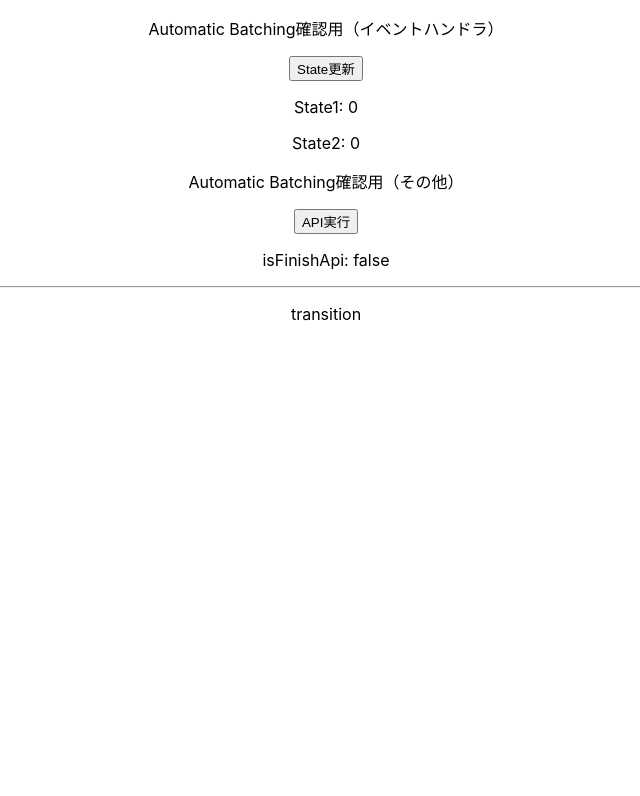
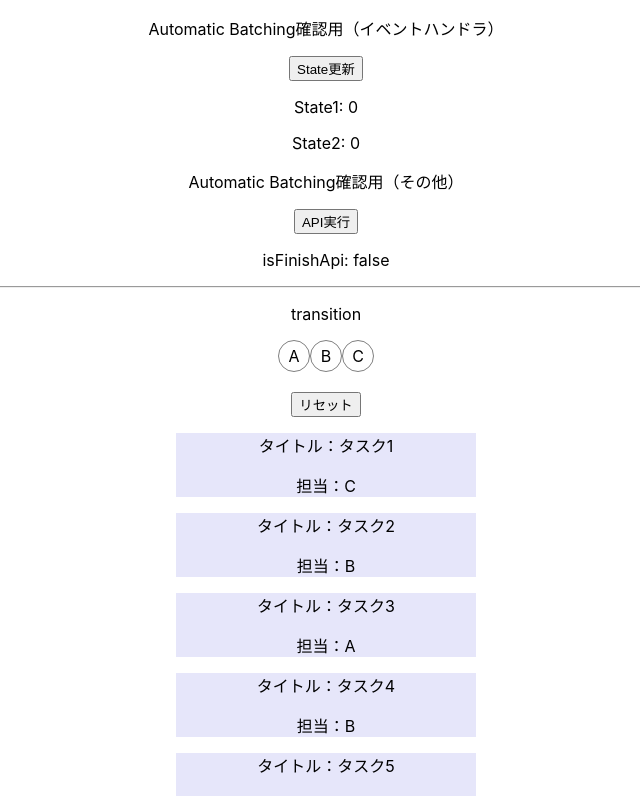
Before and after one commit to go5010/React_v18, a React (Create React App) app: page / in a window 1280 px wide. Shown: the top 796 px of the page, without its empty margins (314-954 px from the left). Built offline with nearby package versions, Linux system fonts and the light colour scheme.

Commit message:
part15完了

```diff
--- /dev/null
+++ b/src/components/Avatar.tsx
@@ -0,0 +1,28 @@
+import { ReactNode } from "react";
+
+type Props = {
+  children: ReactNode;
+  isSelected?: boolean;
+  onClick: (assignee: string) => void;
+};
+
+export const Avatar = ({ children, isSelected = false, onClick }: Props) => {
+  const border = isSelected ? "3px solid orange" : "1px solid gray";
+
+  return (
+    <div
+      style={{
+        width: "30px",
+        height: "30px",
+        border,
+        borderRadius: "50%",
+        textAlign: "center",
+        lineHeight: "30px",
+        userSelect: "none",
+      }}
+      onClick={() => onClick(`${children}`)}
+    >
+      {children}
+    </div>
+  );
+};
--- a/src/components/Transition.tsx
+++ b/src/components/Transition.tsx
@@ -1,3 +1,6 @@
+import { useState } from "react";
+import { Avatar } from "./Avatar";
+
 type Task = {
   id: number;
   title: string;
@@ -11,7 +14,7 @@
 };
 
 const generateDummyTasks = (): Task[] => {
-  return Array(10000)
+  return Array(1000)
     .fill("")
     .map((_, index) => {
       const addedIndex = index + 1;
@@ -29,12 +32,55 @@
 };
 
 const tasks = generateDummyTasks();
-console.log(tasks);
+
+const filteringAssignee = (assignee: string) => {
+  if (assignee === "") return tasks;
+  return tasks.filter((task) => task.assignee === assignee);
+};
 
 export const Transition = () => {
+  const [selectedAssignee, setSelectedAssignee] = useState<string>("");
+  const [taskList, setTaskList] = useState<Task[]>(tasks);
+
+  const onClickAssignee = (assignee: string) => {
+    setSelectedAssignee(assignee);
+    setTaskList(filteringAssignee(assignee));
+  };
+
   return (
     <div>
       <p>transition</p>
+      <div style={{ display: "flex", justifyContent: "center" }}>
+        <Avatar
+          isSelected={selectedAssignee === member.a}
+          onClick={onClickAssignee}
+        >
+          {member.a}
+        </Avatar>
+        <Avatar
+          isSelected={selectedAssignee === member.b}
+          onClick={onClickAssignee}
+        >
+          {member.b}
+        </Avatar>
+        <Avatar
+          isSelected={selectedAssignee === member.c}
+          onClick={onClickAssignee}
+        >
+          {member.c}
+        </Avatar>
+      </div>
+      <br />
+      <button onClick={() => onClickAssignee("")}>リセット</button>
+      {taskList.map((task) => (
+        <div
+          key={task.id}
+          style={{ width: "300px", margin: "auto", background: "lavender" }}
+        >
+          <p>タイトル：{task.title}</p>
+          <p>担当：{task.assignee}</p>
+        </div>
+      ))}
     </div>
   );
 };
```
